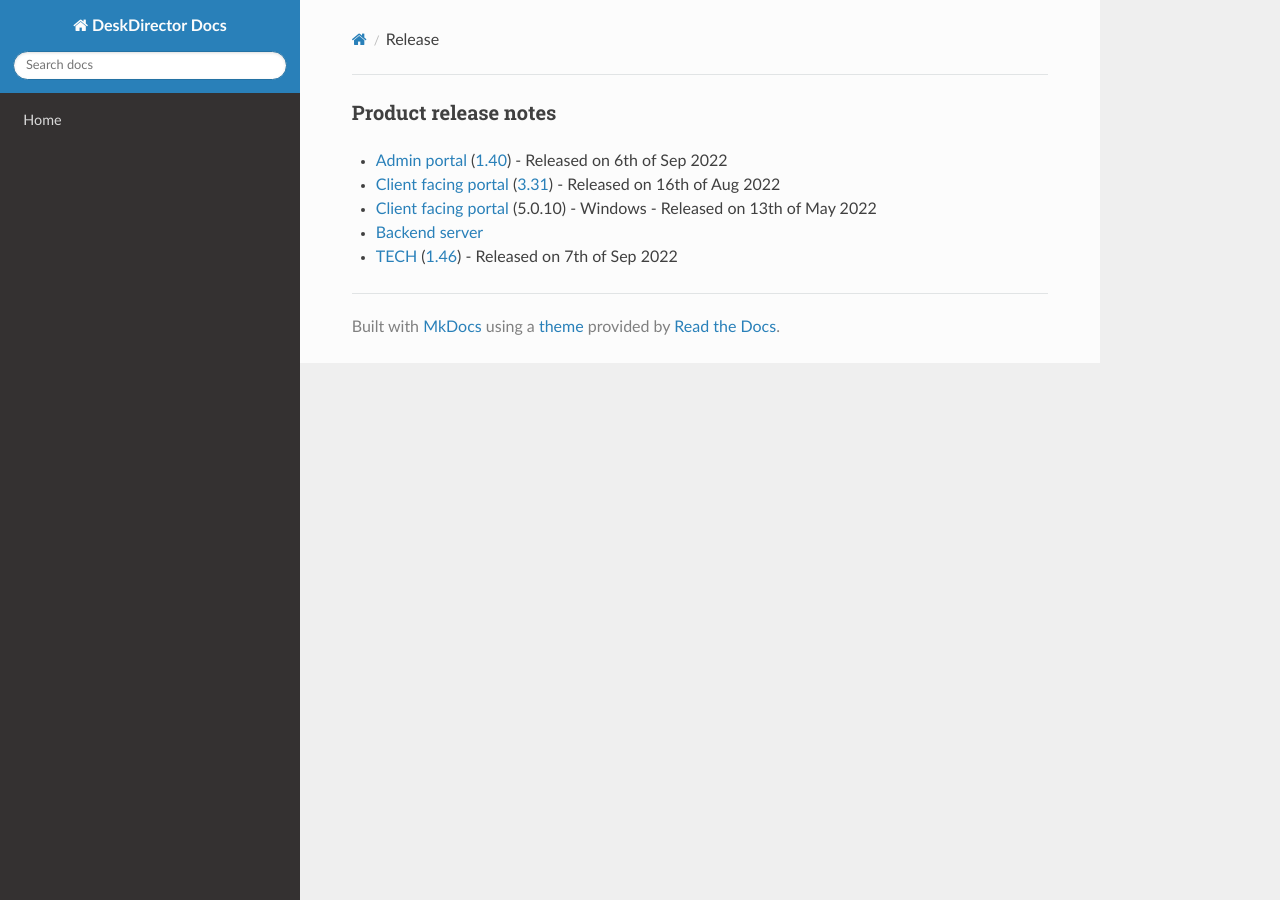
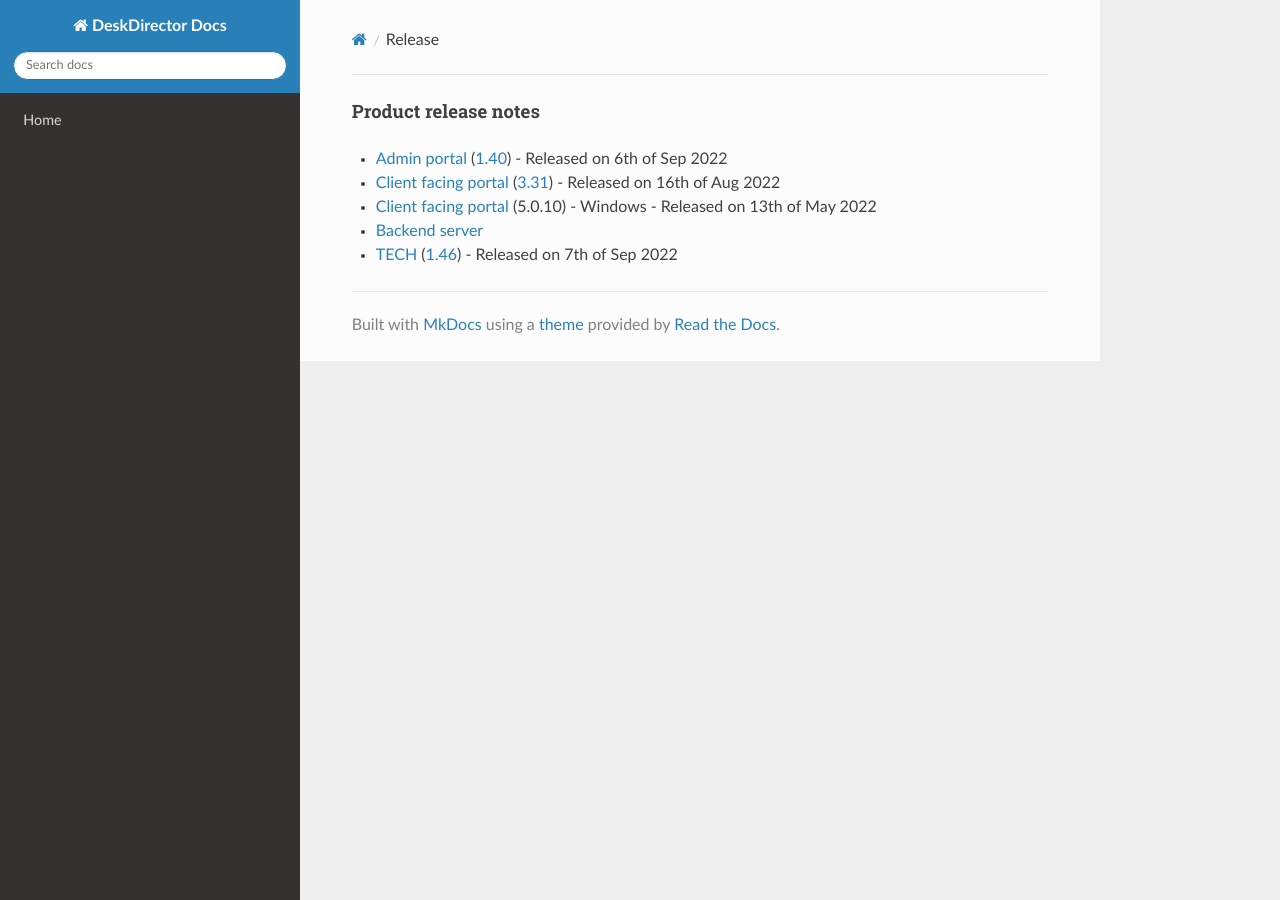
Before and after one commit to DeskDirector/docs, an MkDocs documentation site: the page built from docs/_contents/admin/home/release.md, in a window 1280 px wide. Built offline with MkDocs 1.6.1, drawn with Linux system fonts in a browser that asks for light colours; nearby versions of some CDN libraries; old or Windows-style settings are respelled for this version of MkDocs.

```diff
--- a/docs/_contents/admin/home/release.md
+++ b/docs/_contents/admin/home/release.md
@@ -1,4 +1,4 @@
-### Product release notes
+#### Product release notes
 * [Admin portal](/release-notes/admin) ([1.40](/configs/release-notes/admin/v1.40.1)) - Released on 6th of Sep 2022
 * [Client facing portal](/release-notes/portal) ([3.31](/configs/release-notes/portal/v3.31)) - Released on 16th of Aug 2022
 * [Client facing portal](https://help.deskdirector.com/article/4uzjpwaiou) (5.0.10) - Windows - Released on 13th of May 2022
```
